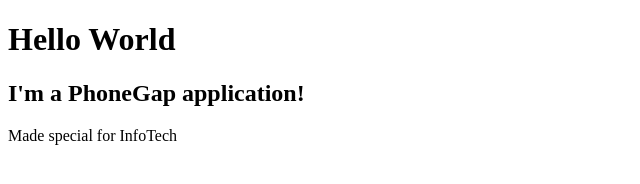
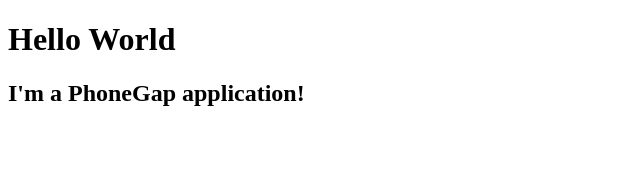
Before and after one commit to adrocknaphobia/PhoneGap-Demo, a plain HTML site: page index.html in a window 1280 px wide. Shown: the whole page, without its empty margins (0-640 px from the left). Drawn offline with Linux system fonts and the light colour scheme.

Commit message:
simple update

```diff
--- a/index.html
+++ b/index.html
@@ -8,6 +8,5 @@
 <body>
     <h1>Hello World</h1>
     <h2>I'm a PhoneGap application!</h2>
-    <p>Made special for InfoTech</p>
 </body>
 </html>
```
